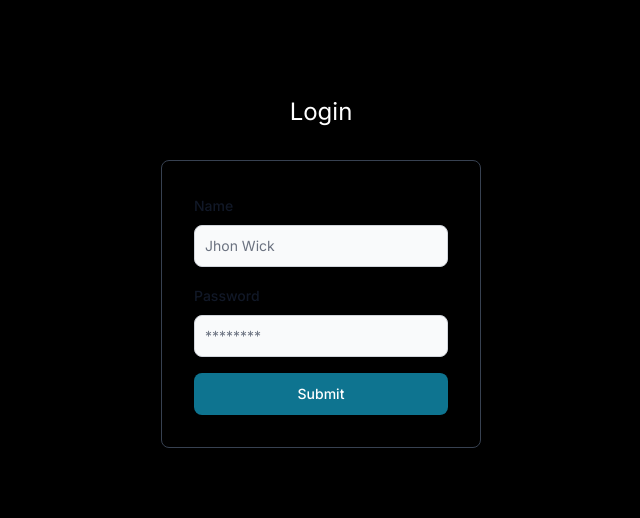
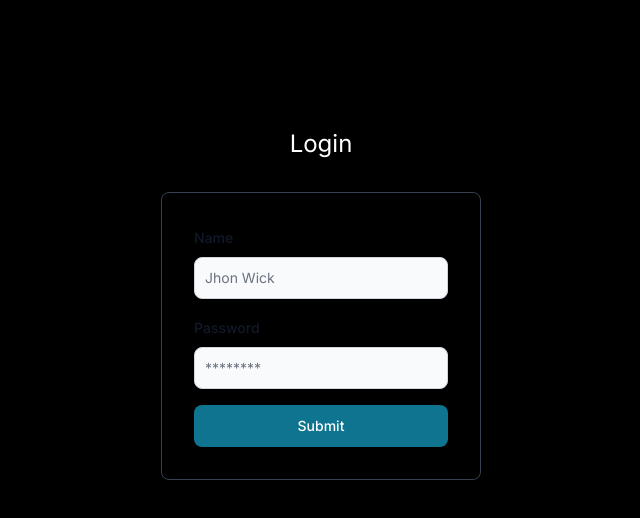
Before and after one commit to microboxlabs/nextjs-metrics-viewer, a Next.js app in the folder nextjs-metrics-viewer/: page / in a window 1280 px wide. Shown: the top 518 px of the page, without its empty margins (319-959 px from the left). Built offline with nearby package versions, Linux system fonts and the light colour scheme.

Commit message:
more padding for each page

```diff
--- a/nextjs-metrics-viewer/app/dashboard/page.tsx
+++ b/nextjs-metrics-viewer/app/dashboard/page.tsx
@@ -10,7 +10,7 @@
 
 export default function Home() {
   return (
-    <main className="flex min-h-screen flex-col items-center gap-8 bg-black py-24">
+    <main className="flex min-h-screen flex-col items-center gap-8 bg-black py-32">
       <Header />
       <h1 className="text-2xl text-white">Dashboard</h1>
 
--- a/nextjs-metrics-viewer/app/page.tsx
+++ b/nextjs-metrics-viewer/app/page.tsx
@@ -2,7 +2,7 @@
 
 export default function Home() {
   return (
-    <main className="flex min-h-screen flex-col items-center gap-8 bg-black py-24">
+    <main className="flex min-h-screen flex-col items-center gap-8 bg-black py-32">
       <h1 className="text-2xl text-white">Login</h1>
 
       <LoginForm />
```
